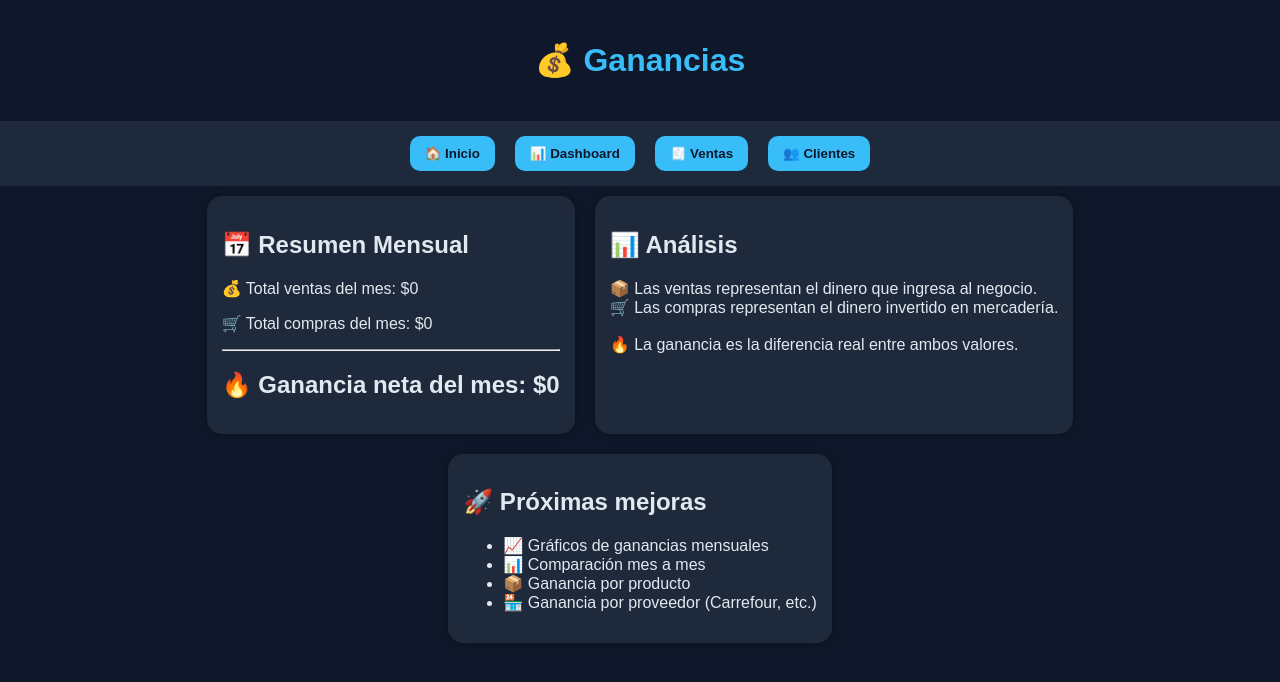
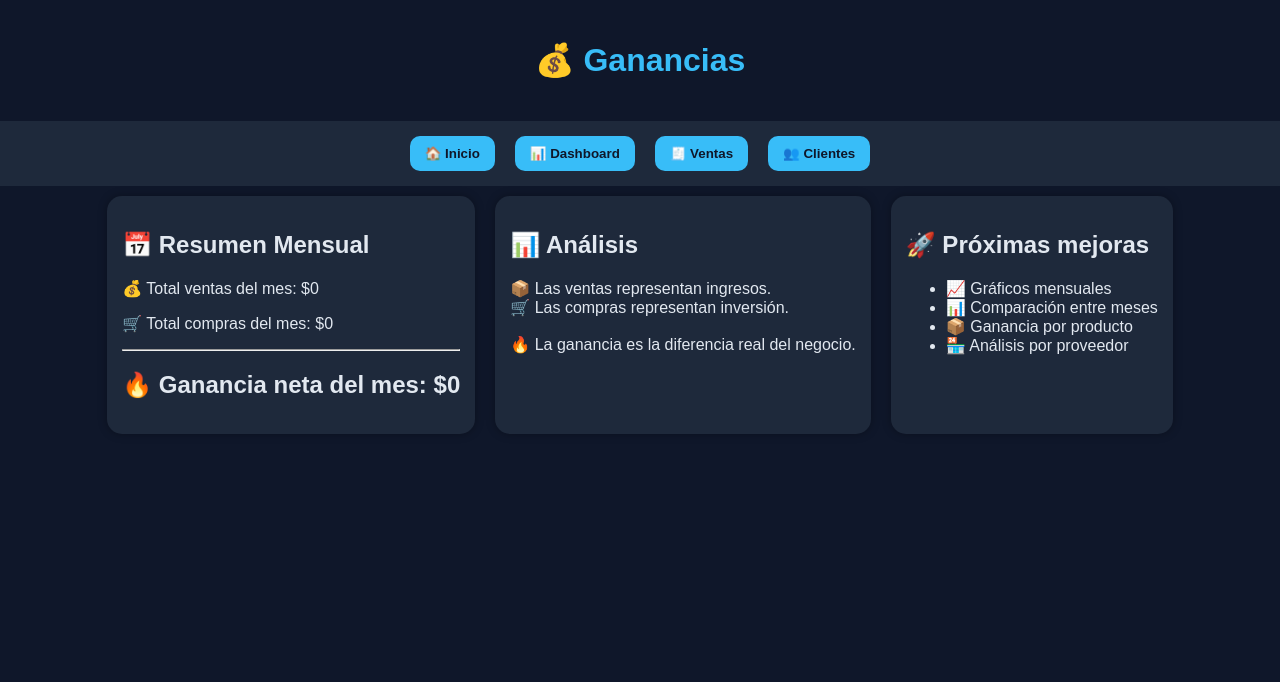
Before and after one commit to nicomartinezytm-pixel/distribuidora, a Flask app: page /ganancias in a window 1280 px wide. Shown: the top 682 px of the page. Run offline with Flask 3, Linux system fonts and the light colour scheme; data that the repository does not hold is empty.

Commit message:
Update ganancias.html

```diff
--- a/templates/ganancias.html
+++ b/templates/ganancias.html
@@ -18,50 +18,36 @@
 
 <div class="container">
 
-    <!-- ========================= -->
-    <!-- 📅 RESUMEN MENSUAL -->
-    <!-- ========================= -->
-
     <div class="card">
         <h2>📅 Resumen Mensual</h2>
 
-        <p>💰 Total ventas del mes: ${{ ventas_mes }}</p>
-        <p>🛒 Total compras del mes: ${{ compras_mes }}</p>
+        <p>💰 Total ventas del mes: ${{ ventas_mes or 0 }}</p>
+        <p>🛒 Total compras del mes: ${{ compras_mes or 0 }}</p>
 
         <hr>
 
-        <h2>
-            🔥 Ganancia neta del mes: ${{ ganancia_mes }}
-        </h2>
+        <h2>🔥 Ganancia neta del mes: ${{ ganancia_mes or 0 }}</h2>
     </div>
-
-    <!-- ========================= -->
-    <!-- 📊 EXPLICACIÓN -->
-    <!-- ========================= -->
 
     <div class="card">
         <h2>📊 Análisis</h2>
 
         <p>
-            📦 Las ventas representan el dinero que ingresa al negocio.<br>
-            🛒 Las compras representan el dinero invertido en mercadería.<br><br>
+            📦 Las ventas representan ingresos.<br>
+            🛒 Las compras representan inversión.<br><br>
 
-            🔥 La ganancia es la diferencia real entre ambos valores.
+            🔥 La ganancia es la diferencia real del negocio.
         </p>
     </div>
-
-    <!-- ========================= -->
-    <!-- 💡 FUTURO (VISUAL) -->
-    <!-- ========================= -->
 
     <div class="card">
         <h2>🚀 Próximas mejoras</h2>
 
         <ul>
-            <li>📈 Gráficos de ganancias mensuales</li>
-            <li>📊 Comparación mes a mes</li>
+            <li>📈 Gráficos mensuales</li>
+            <li>📊 Comparación entre meses</li>
             <li>📦 Ganancia por producto</li>
-            <li>🏪 Ganancia por proveedor (Carrefour, etc.)</li>
+            <li>🏪 Análisis por proveedor</li>
         </ul>
     </div>
 
```
